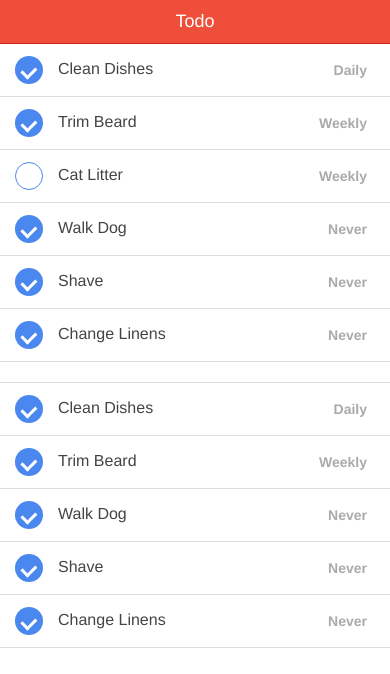
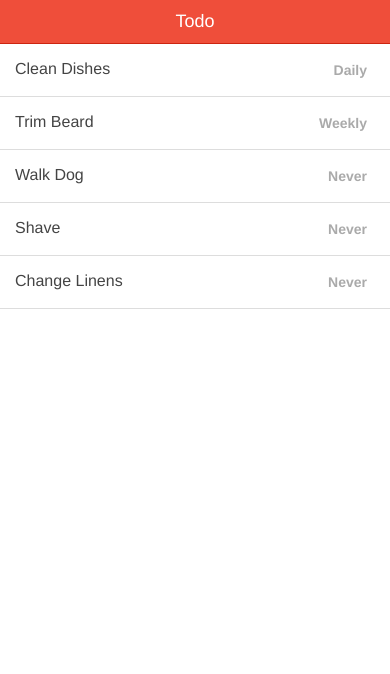
Before and after one commit to deddu/mammapp, a website: page www/index.html at #/home in a window 390 px wide. Drawn offline with Linux system fonts and the light colour scheme; some packages are replaced by stand-ins of ours; files whose address does not match are found by name.

Commit message:
FIANANALLU fixed that damn model updates using checkbox directive instead of input. sigh...

```diff
--- a/www/templates/app.html
+++ b/www/templates/app.html
@@ -10,20 +10,10 @@
 
             <content has-header="true">
                 <ul class="list">
-                    <li ng-repeat="task in alltasks" class="item item-checkbox">
-                        {{task.title}}
-                        <label class="checkbox">
-                            <input type="checkbox" ng-model="task.active">
-                        </label>
-                        <span class="badge"> {{task.frequency}}</span>
-                    </li>
-                </ul>
-                <ul class="list">
-                    <li ng-repeat="task in alltasks|filter:task.active=true" class="item item-checkbox">
-                        {{task.title}}
-                        <label class="checkbox">
-                            <input type="checkbox" ng-model="task.active">
-                        </label>
+                    <li ng-repeat="task in alltasks|filter:task.active=true" class="item ">
+
+                            {{task.title}}
+
                         <span class="badge"> {{task.frequency}}</span>
                     </li>
                 </ul>
@@ -35,9 +25,9 @@
         <side-menu side="right">
             <content has-header="true">
             <ul class="list">
-                <li ng-repeat="task in alltasks" class="item item-checkbox"> {{task.title}}
+                <li ng-repeat="task in alltasks" class="item item-checkbox">
                     <label class="checkbox">
-                        <input type="checkbox" ng-model="task.active">
+                        <checkbox type="checkbox" ng-model="task.active"> {{task.title}}</checkbox>
                     </label>
                     <span ng-click="show(task)" class="badge">    {{task.frequency}}     </span>
                 </li>
```
